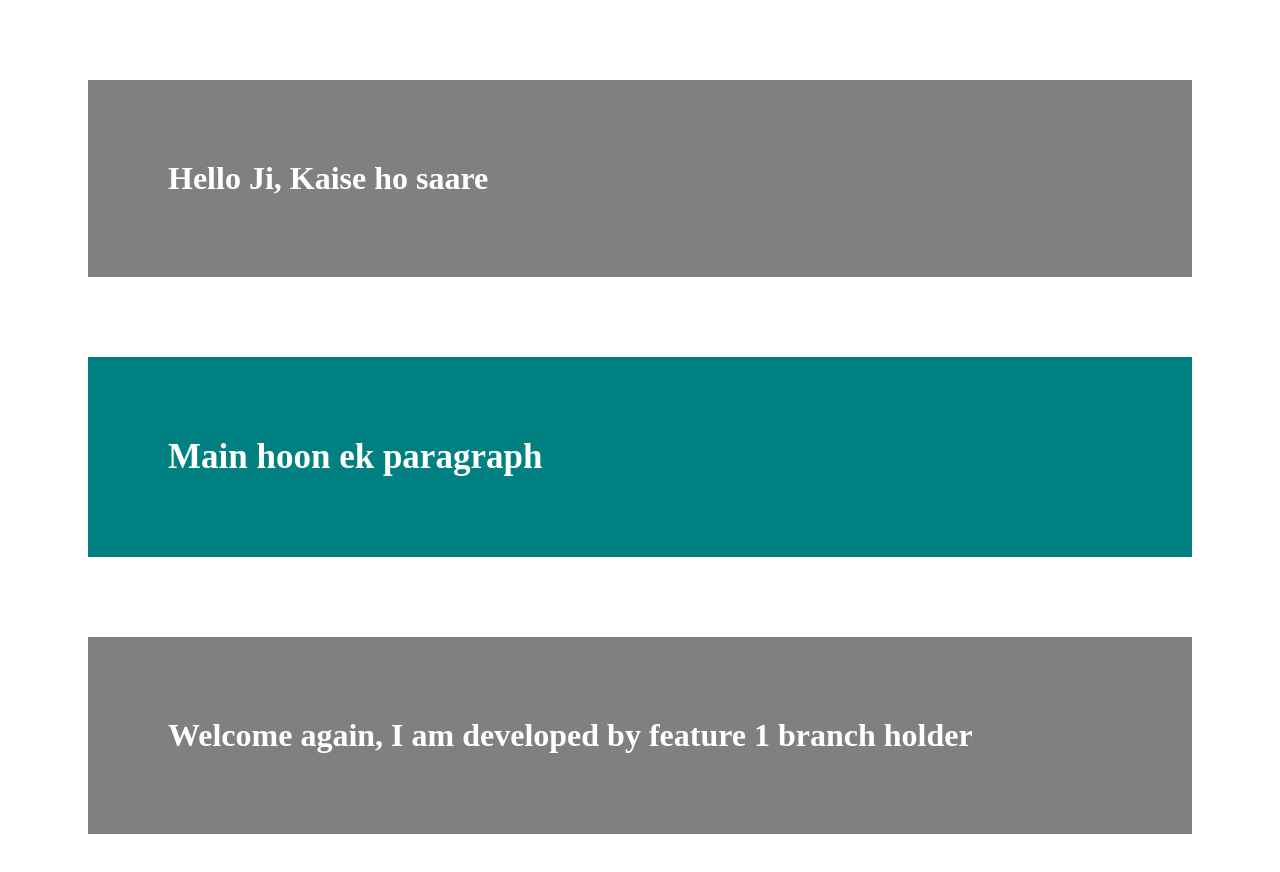
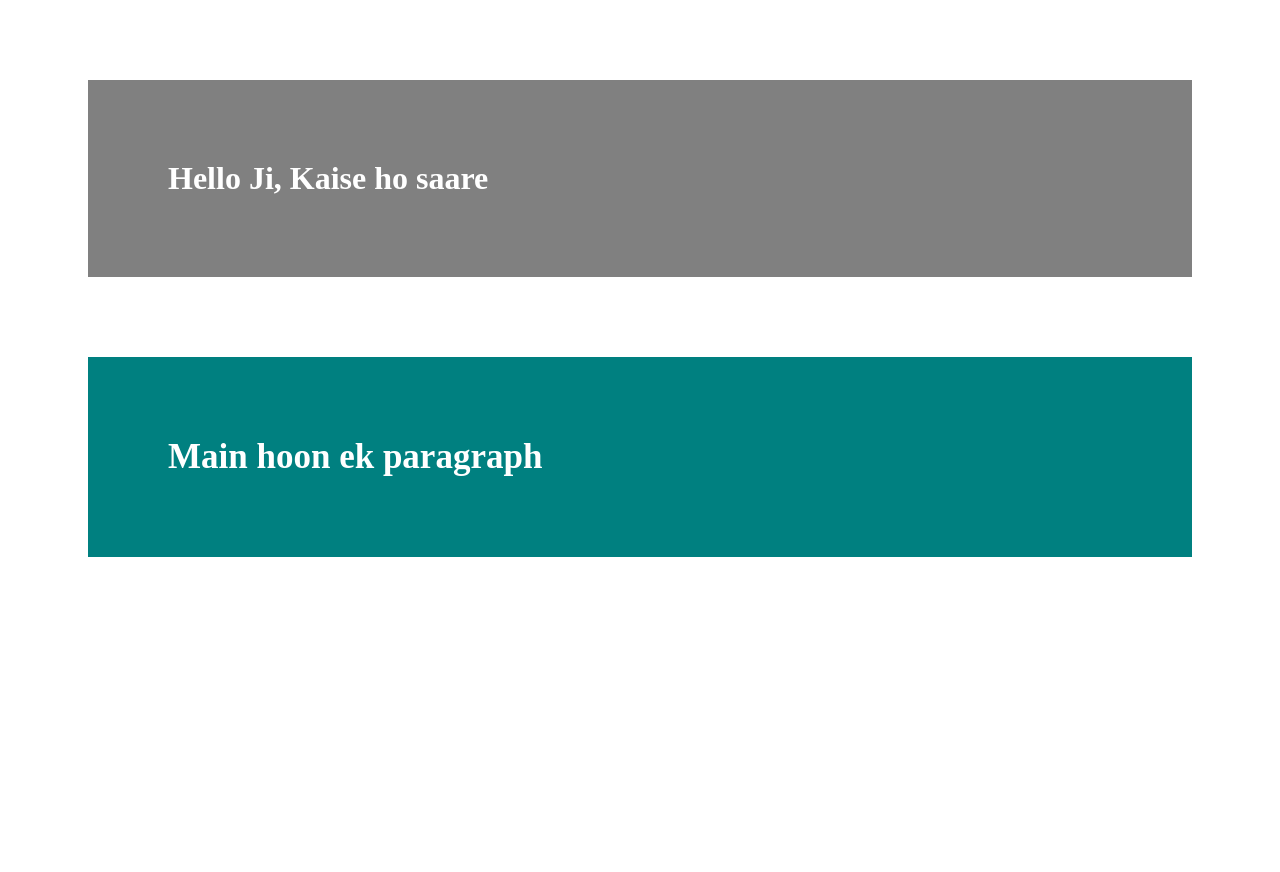
Before and after one commit to Anupam19639749/LocalRepo, a plain HTML site: page index.html in a window 1280 px wide. After the commit the page ends 800 px from the top, so only its background shows below. Drawn offline with Linux system fonts and the light colour scheme.

Commit message:
removed the feature from main

```diff
--- a/index.html
+++ b/index.html
@@ -9,6 +9,5 @@
   <body>
     <h1>Hello Ji, Kaise ho saare</h1>
     <p>Main hoon ek paragraph</p>
-    <h1>Welcome again, I am developed by feature 1 branch holder</h1>
   </body>
 </html>
```
